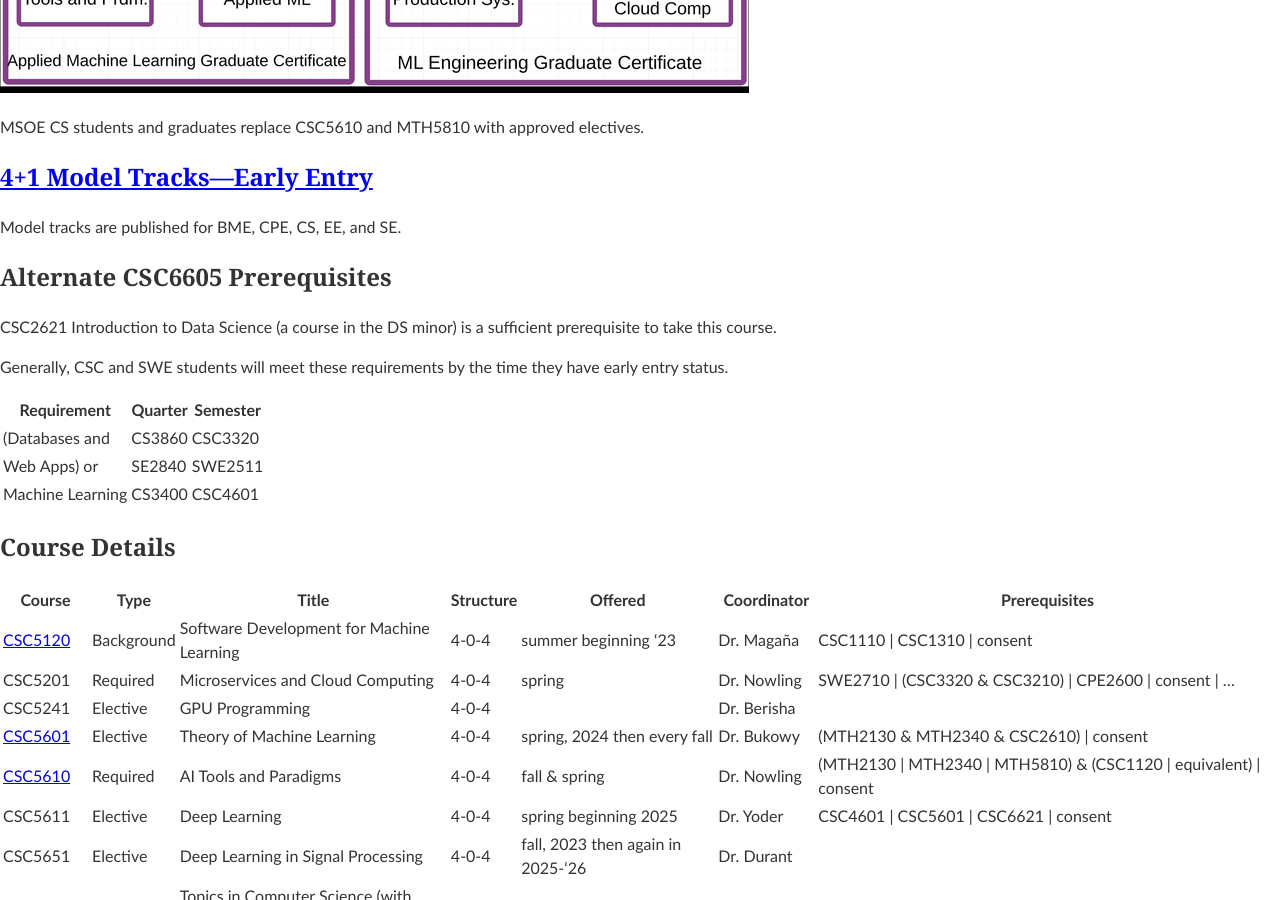
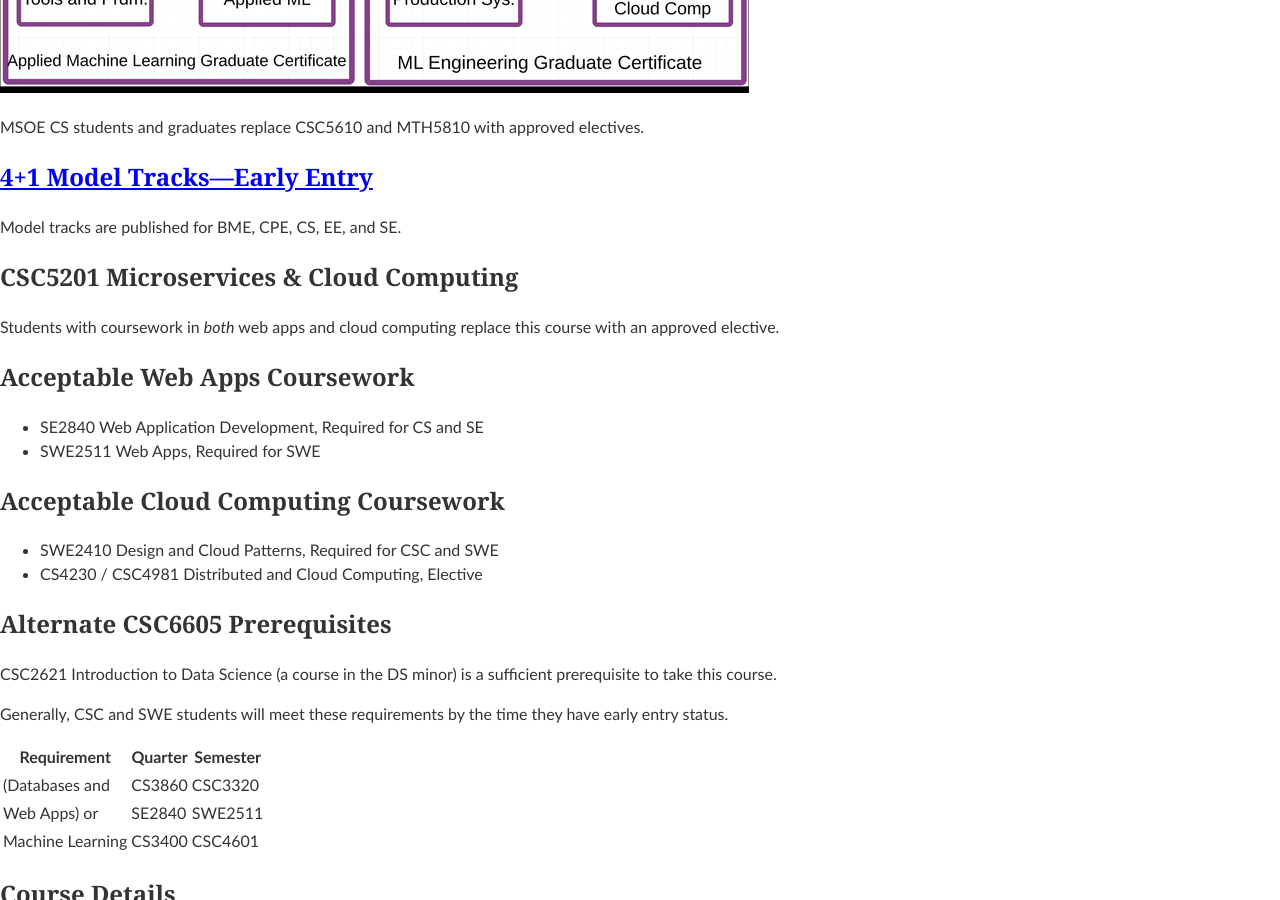
Before and after one commit to edurant/edurant.github.io, a Jekyll site: the page built from advising/msml.md, in a window 1280 px wide and 900 px high, scrolled down 2008 px. Built offline with Jekyll 4.4.1, drawn with Linux system fonts in a browser that asks for light colours; our own code applies the rules of GitHub Pages for plain Markdown files.

Commit message:
CSC5201: situations when substituted with an elective

```diff
--- a/advising/msml.md
+++ b/advising/msml.md
@@ -70,6 +70,17 @@ MSOE CS students and graduates replace CSC5610 and MTH5810 with approved electiv
 
 Model tracks are published for BME, CPE, CS, EE, and SE.
 
+# CSC5201 Microservices & Cloud Computing
+Students with coursework in *both* web apps and cloud computing replace this course with an approved elective.
+
+## Acceptable Web Apps Coursework
+* SE2840 Web Application Development, Required for CS and SE
+* SWE2511 Web Apps, Required for SWE
+
+## Acceptable Cloud Computing Coursework
+* SWE2410 Design and Cloud Patterns, Required for CSC and SWE
+* CS4230 / CSC4981 Distributed and Cloud Computing, Elective
+
 # Alternate CSC6605 Prerequisites
 
 CSC2621 Introduction to Data Science (a course in the DS minor) is a sufficient prerequisite to take this course.
```
Also changed, not shown: advising/durant.md (+1 -1 lines).
